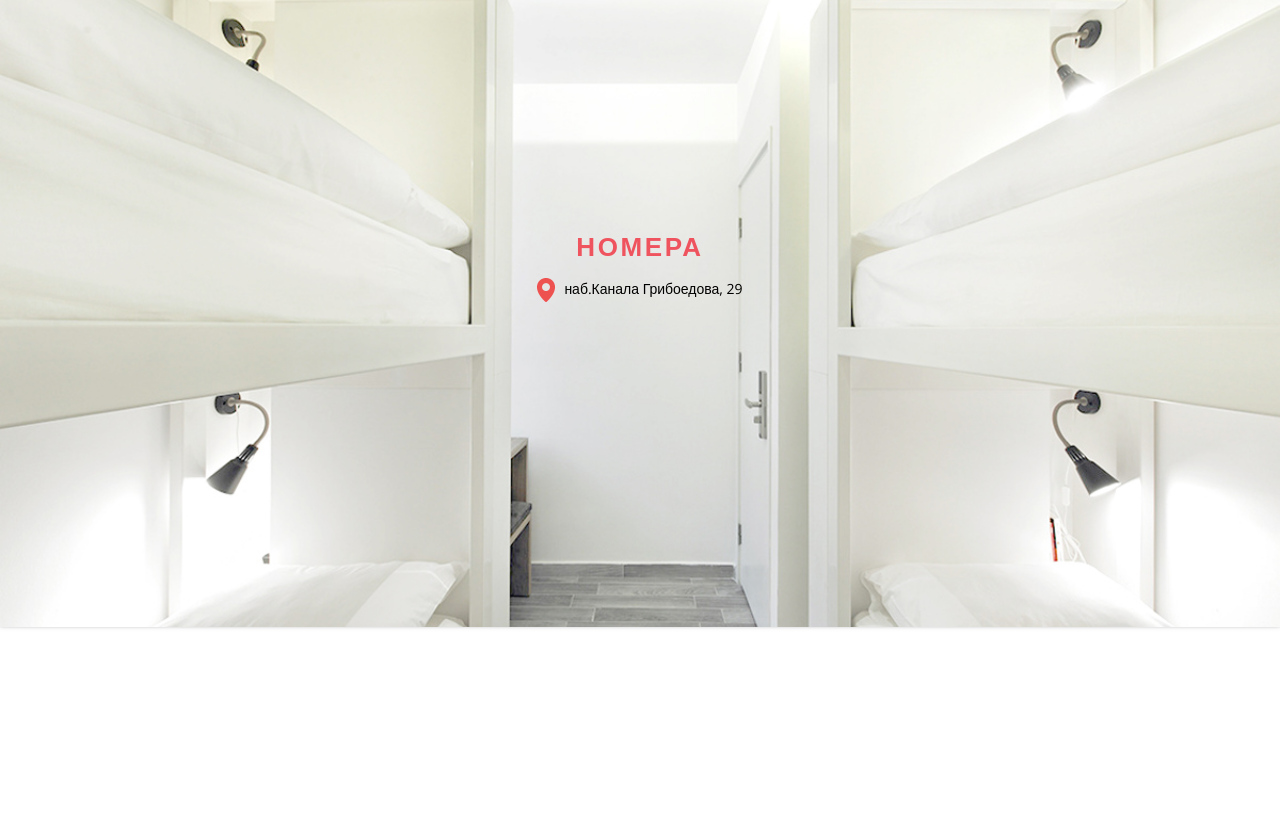
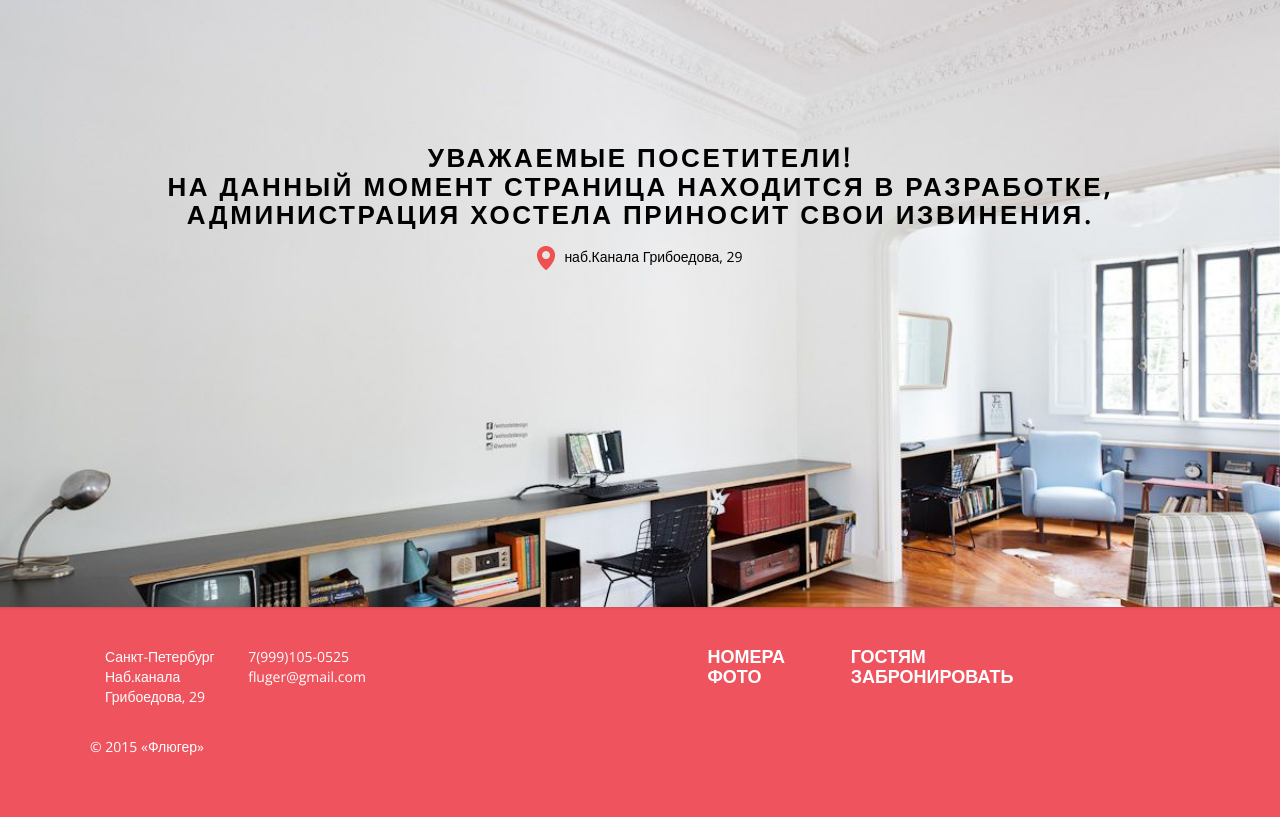
Before and after one commit to DimaShcherbina/fluger, a plain HTML site: page photos.html in a window 1280 px wide. Shown: the part 98-915 px from the top of the page. Before the commit the page ends 800 px from the top, so only its background shows below. Drawn offline with nearby package versions, Linux system fonts and the light colour scheme.

Commit message:
не доделал фото

```diff
--- a/CSS/style.css
+++ b/CSS/style.css
@@ -777,3 +777,29 @@ border-radius:10%;
 left: 169px;
 margin-top: 13px;
 }
+.main-photos{
+  background-image: url('../img/photos-background.jpg');
+  background-size: cover;
+  background-position: center;
+  background-repeat: no-repeat;
+  position: relative;
+  color:#000;
+  text-align: center;
+  -webkit-box-shadow: 0px -2px 5px 0px rgba(0, 0, 0, 0.5);
+      -moz-box-shadow: 0px -2px 5px 0px rgba(0, 0, 0, 0.5);
+            box-shadow: 0px -2px 5px 0px rgba(0, 0, 0, 0.5);
+}
+@media screen and (min-width:1024px){
+.main-photos{
+height: 640px;
+}
+}
+.main-photos h2{
+  font-size: 26px;
+  text-transform: uppercase;
+  margin-top: 176px;
+  font-weight: bold;
+  margin-bottom: 0px;
+  letter-spacing: 0.1em;
+  color: #000;
+}
--- a/photos.html
+++ b/photos.html
@@ -1,4 +1,4 @@
-<<!DOCTYPE html>
+<!DOCTYPE html>
 <html lang="en">
 <head>
 	<meta charset="utf-8">
@@ -21,8 +21,8 @@
 			</div>
 			<div class="col-lg-7 nav visible-lg">
 				<ul class="nav nav-pills">
-						<li><a href="#">Номера</a></li>
-   						<li><a href="#">Фото</a></li>
+						<li><a href="rooms.html">Номера</a></li>
+   						<li><a href="photos.html">Фото</a></li>
     					<li><a href="#">Гостям</a></li>
     					<li><a href="#" data-toggle="modal" data-target="#myModal">Забронировать</a></li>
 				</ul>
@@ -38,8 +38,8 @@
 						<span>toggle menu</span>
 						</button>
       					<ul class="dropdown-menu dropdown-menu-right">
-   							<li><a href="#">Номера</a></li>
-   							<li><a href="#">Фото</a></li>
+   							<li><a href="rooms.html">Номера</a></li>
+   							<li><a href="photos.html">Фото</a></li>
     						<li><a href="#">Гостям</a></li>
     						<li><a href="#" data-toggle="modal" data-target="#myModal">Забронировать</a></li>
   						</ul>
@@ -48,11 +48,49 @@
 		</div>
 	</div>
 </header>
-<div class="main-rooms">
+<div class="main-photos">
 	<div class="container">
-		<h2>номера</h2>
-		<div class="addres"><span><img src="img/Pinicon.png"></span><span><h3>наб.Канала Грибоедова, 29</h3></span></div>
+		<h2>уважаемые посетители!<br>на данный момент страница находится в разработке, администрация хостела приносит свои извинения.</!br></h2>
+		<div class="addres"><span><img src="img/Pinicon.png"></span><span><h3>наб.Канала Грибоедова, 29</h3></span>
+	</div>
+					<div id="myModal" class="modal fade">
+							<div class="modal-dialog modal-lg">
+								<div class="modal-content">
+									<div class="modal-header">
+										<button class="close" type="button" data-dismiss="modal">×</button>
+										<h4 class="modal-title">Заголовок окна</h4>
+									</div>
+										<div class="modal-body">Текст уведомления</div>
+										<div class="modal-footer">
+											<button class="btn btn-default" type="button" data-dismiss="modal">Закрыть</button>
+										</div>
+								</div>
+						</div>
+					</div>
 	</div>
 </div>
+<footer>
+<div class="row">
+	<div class="rooms-information col-sm-6 col-sm-push-6">
+		<div class="footer-rooms col-lg-3"><h3><a class="first" href="rooms.html">номера</a></h3><h3><a href="photos.html">фото</a></h3></div>
+		<div class="footer-guests col-lg-3"><h3><a class="first" href="#">гостям</a></h3><h3><a href="#" data-toggle="modal" data-target="#myModal">забронировать</a></h3>
+		</div>
+	</div>
+
+	<div class="addres-information col-sm-6 col-sm-pull-6">
+		<div class="col-lg-3"><p class="footer-information">Санкт-Петербург<br>Наб.канала Грибоедова, 29</p></div>
+		<div class="col-lg-3"><p class="footer-information">7(999)105-0525<br>fluger@gmail.com</p></div>
+		<div class="hidden-lg"><p class="footer-information">&copy 2015 &laquoФлюгер&raquo</p></div>
+	</div>
+</div>
+<div class="row visible-lg">
+			<div class="col-lg-3"><p class="footer-information">&copy 2015 &laquoФлюгер&raquo</p></div>
+</div>
+</footer>
+<a href="#" id="toTop" class="link-to-top"><span class="text">ссылка вверх</span></a>
+<script src="js/jquery.min.js"></script>
+<script src="https://maxcdn.bootstrapcdn.com/bootstrap/3.3.4/js/bootstrap.min.js"></script>
+<script src="js/jquery.fancybox.js"></script>
+<script src="js/script.js"></script>
 </body>
 </html>
```
Also changed, not shown: index.html (+11 -11 lines), rooms.html (+5 -5 lines), img/photos-background.jpg (added).
